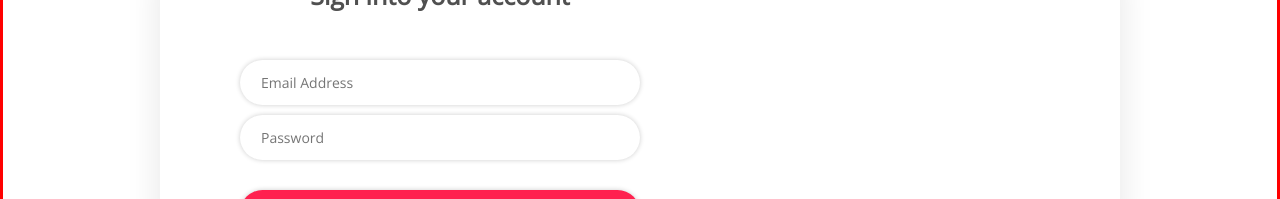
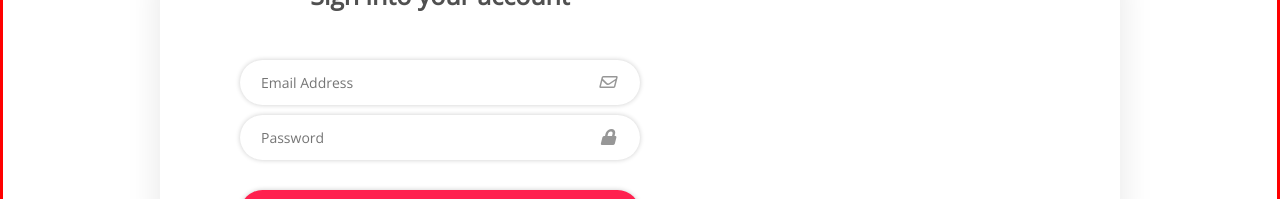
Before and after one commit to rohithkumar53/Mern-App, a React (Create React App) app: page /login in a window 1280 px wide. Shown: the part 298-497 px from the top of the page. Built offline with nearby package versions, Linux system fonts and the light colour scheme.

Commit message:
added icons

```diff
--- a/public/index.html
+++ b/public/index.html
@@ -24,7 +24,10 @@
       work correctly both with client-side routing and a non-root public URL.
       Learn how to configure a non-root public URL by running `npm run build`.
     -->
+    <!-- bootstrap cdn -->
     <link href="https://cdn.jsdelivr.net/npm/bootstrap@5.1.3/dist/css/bootstrap.min.css" rel="stylesheet" integrity="sha384-1BmE4kWBq78iYhFldvKuhfTAU6auU8tT94WrHftjDbrCEXSU1oBoqyl2QvZ6jIW3" crossorigin="anonymous">
+    <!-- font awesome icons cdn -->
+    <link rel="stylesheet" href="https://cdnjs.cloudflare.com/ajax/libs/font-awesome/5.15.3/css/all.min.css" integrity="sha512-iBBXm8fW90+nuLcSKlbmrPcLa0OT92xO1BIsZ+ywDWZCvqsWgccV3gFoRBv0z+8dLJgyAHIhR35VZc2oM/gI1w==" crossorigin="anonymous" referrerpolicy="no-referrer" />
     <title>React App</title>
   </head>
   <body>
--- a/src/components/imports/LoginForm.jsx
+++ b/src/components/imports/LoginForm.jsx
@@ -11,9 +11,11 @@ export default function LoginForm(props) {
                   <form method='POST'>
                     <div className="form-group form-box">
                       <input type="text" id='email' className="input-text" placeholder="Email Address" />
+                      <i className='icon email'></i>
                     </div>
                     <div className="form-group form-box">
                       <input type="text" id='password' className="input-text" placeholder="Password" />
+                      <i className='icon lock'></i>
                     </div>
                     <div className="form-group">
                       <button className='btn primary-btn'>Login</button>
--- a/src/sass/_extends.scss
+++ b/src/sass/_extends.scss
@@ -16,3 +16,6 @@
 .background{
     background: #fff;
 }
+.font-awesome{
+    font-family: "Font Awesome 5 Free";
+}
--- a/src/sass/_login.scss
+++ b/src/sass/_login.scss
@@ -36,6 +36,23 @@
                 @extend .width-100;
                 @extend .position-relative;
 
+                //importing icons
+                .icon{
+                    position: absolute;
+                    right:25px;
+                    top:10px;
+                }
+                .icon.email::before{
+                    @extend .font-awesome;
+                    content: "\f0e0";
+
+                }
+                .icon.lock::before{
+                    @extend .font-awesome;
+                    @extend .font-bold;
+                    content: "\f023";
+                }
+
                 //style input text box
                 > .input-text{
                     font-size: 14px;
```
